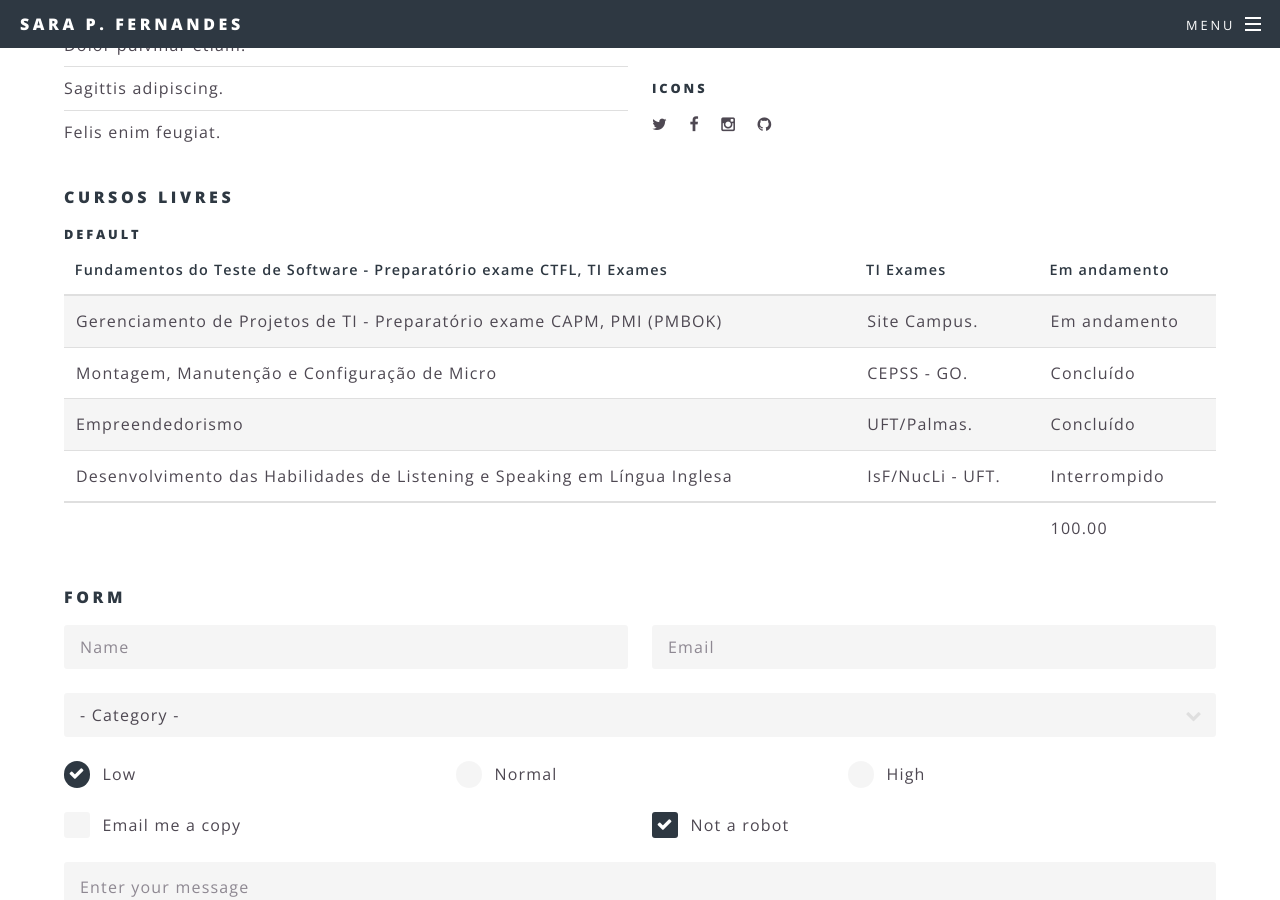
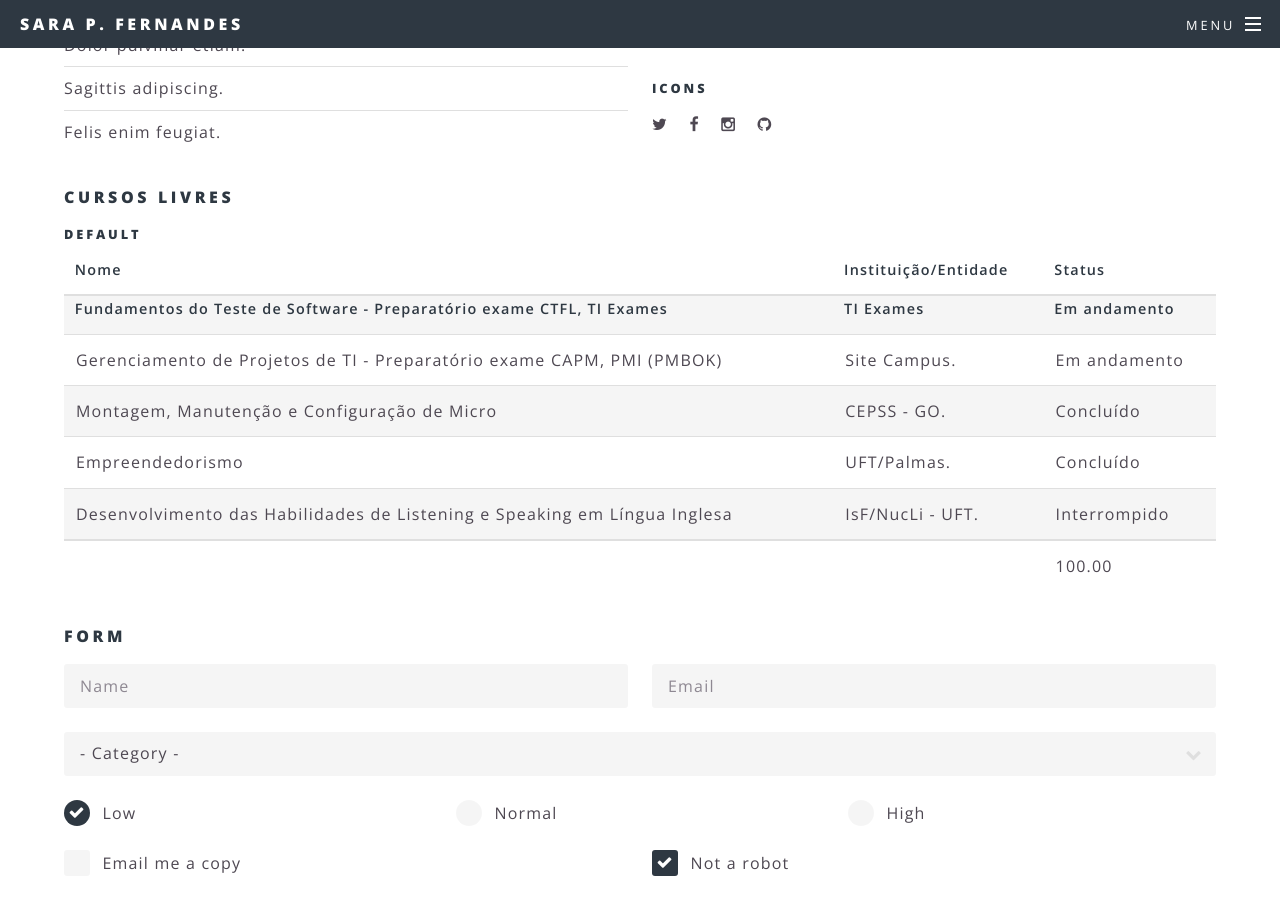
Before and after one commit to SaraFernandes/sarafernandes.github.io_sfdhgdfg, a Jekyll site: the page built from profissionais.html, in a window 1280 px wide and 900 px high, scrolled down 1680 px. Built offline with Jekyll 4.4.1, drawn with Linux system fonts in a browser that asks for light colours.

```diff
--- a/profissionais.html
+++ b/profissionais.html
@@ -99,12 +99,18 @@
 					<table>
 						<thead>
 							<tr>
+								<th>Nome</th>
+								<th>Instituição/Entidade</th>
+								<th>Status</th>
+							</tr>
+						</thead>
+						<tbody>
+							<tr>
 								<th>Fundamentos do Teste de Software - Preparatório exame CTFL, TI Exames</th>
 								<th>TI Exames</th>
 								<th>Em andamento</th>
 							</tr>
-						</thead>
-						<tbody>
+
 							<tr>
 								<td>Gerenciamento de Projetos de TI - Preparatório exame CAPM, PMI (PMBOK)</td>
 								<td>Site Campus.</td>
```
